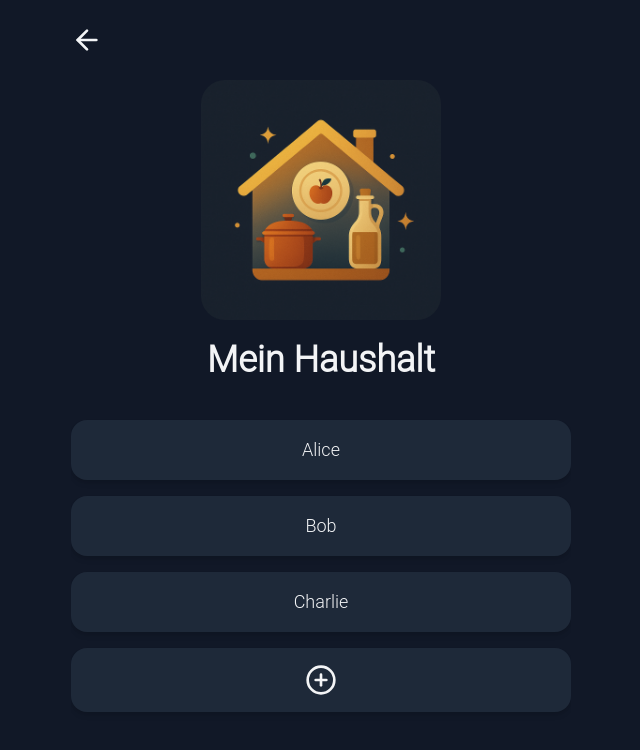
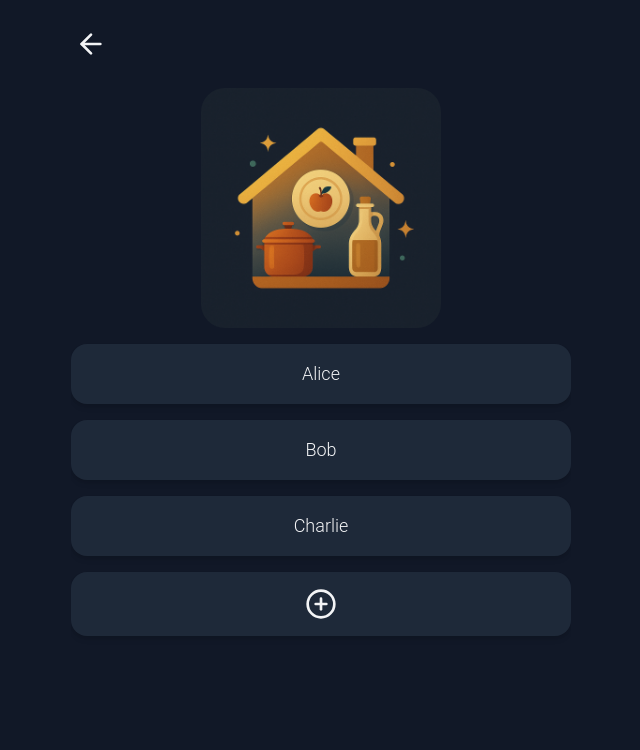
Before and after one commit to BaernHaeckt-MeNeW/MeNeW, a React (Vite) app in the folder frontend/: page /household in a window 1280 px wide. Shown: the top 750 px of the page, without its empty margins (319-959 px from the left). Built offline with nearby package versions, Linux system fonts and the light colour scheme.

Commit message:
navigation

```diff
--- a/frontend/src/components/Card.tsx
+++ b/frontend/src/components/Card.tsx
@@ -1,36 +1,31 @@
-import type {ReactNode} from "react";
+import type { ReactNode } from "react";
 
 interface CardProps {
     text?: string;
     icon?: ReactNode;
     onClick?: () => void;
+    interactive?: boolean;
 }
 
-export default function Card({ text, icon, onClick }: CardProps) {
+export default function Card({ text, icon, onClick, interactive }: CardProps) {
     return (
         <div
-            onClick={onClick}
-            className="
+            onClick={interactive ? onClick : undefined}
+            className={`
         bg-gray-800
         text-gray-100
         px-6 py-4
         rounded-2xl
         shadow-md
-        hover:shadow-lg
-        hover:bg-gray-700
-        transition
-        cursor-pointer
         min-w-[200px]
         text-center
-      "
+        transition
+        ${interactive ? "cursor-pointer hover:shadow-lg hover:bg-gray-700 active:scale-95 active:bg-gray-700" : ""}
+      `}
         >
             {text && <span className="text-lg font-medium block">{text}</span>}
 
-            {icon && (
-                <div className="flex justify-center">
-                    {icon}
-                </div>
-            )}
+            {icon && <div className="flex justify-center">{icon}</div>}
         </div>
     );
 }
--- a/frontend/src/components/Nav.tsx
+++ b/frontend/src/components/Nav.tsx
@@ -2,31 +2,30 @@ import {ArrowLeft} from "lucide-react";
 import * as React from "react";
 
 interface NavProps {
-    backButton?: boolean
+    backButton?: boolean;
     topLeftElement?: React.ReactNode;
     topRightElement?: React.ReactNode;
 }
 
 export default function Nav({backButton, topLeftElement, topRightElement}: NavProps) {
+    const glowClasses =
+        "cursor-pointer p-1 rounded-xl transition " +
+        "hover:drop-shadow-[0_0_8px_rgba(255,255,255,0.6)] " +
+        "active:drop-shadow-[0_0_8px_rgba(255,255,255,0.6)]";
+
     return (
-        <nav className="
-            w-full
-            flex
-            justify-between
-            items-center
-            pb-6
-            ">
+        <nav className="w-full flex justify-between items-center pb-6">
             <div>
-                {backButton ?
-                    <div onClick={() => window.history.back()} className="cursor-pointer">
-                        <ArrowLeft className={"w-8 h-8"}/>
+                {backButton ? (
+                    <div onClick={() => window.history.back()} className={glowClasses}>
+                        <ArrowLeft className="w-8 h-8"/>
                     </div>
-                    : topLeftElement}
+                ) : (
+                    topLeftElement && <div className={glowClasses}>{topLeftElement}</div>
+                )}
             </div>
 
-            <div>
-                {topRightElement}
-            </div>
+            <div className={glowClasses}>{topRightElement}</div>
         </nav>
     );
 }
--- a/frontend/src/pages/Household.tsx
+++ b/frontend/src/pages/Household.tsx
@@ -1,17 +1,18 @@
 import {useEffect} from "react";
 import {PersonCard} from "../components/PersonCard.tsx";
 import Card from "../components/Card.tsx";
-import { CirclePlus  } from "lucide-react";
+import {CirclePlus} from "lucide-react";
 import Nav from "../components/Nav.tsx";
+import {Link} from "react-router-dom";
 
 export default function Household() {
 
     //const [persons, setPersons] = useState<Person[]>([]);
 
-    const persons =[
-        { id: 1, name: "Alice", diets: ["Vegetarian"], tags: [] },
-        { id: 2, name: "Bob", diets: ["Vegan"], tags: [] },
-        { id: 3, name: "Charlie", diets: ["Gluten-Free"], tags: [] },
+    const persons = [
+        {id: 1, name: "Alice", diets: ["Vegetarian"], tags: []},
+        {id: 2, name: "Bob", diets: ["Vegan"], tags: []},
+        {id: 3, name: "Charlie", diets: ["Gluten-Free"], tags: []},
     ]
 
     useEffect(() => {
@@ -20,17 +21,19 @@ export default function Household() {
     }, [])
 
     return <>
-        <Nav backButton />
+        <Nav backButton/>
         <div>
             <img src={"/assets/household_img.png"} alt="Household" className="w-60 h-60 rounded-3xl mx-auto mb-4"/>
         </div>
-        <h1 className={"w-full text-center mb-10 mt-5 text-4xl font-extrabold"}>Mein Haushalt</h1>
         <div className="grid grid-cols-1 gap-4 justify-center">
             {persons.map((person, index) => (
                 <PersonCard key={index} name={person.name}/>
             ))}
-            <Card icon={<CirclePlus  className="w-8 h-8"/>} />
+            <Link to="/new-person">
+                <Card icon={<CirclePlus className="w-8 h-8"/>} interactive/>
+            </Link>
+
         </div>
     </>
-    ;
+        ;
 }
--- a/frontend/src/pages/NewPerson.tsx
+++ b/frontend/src/pages/NewPerson.tsx
@@ -1,3 +1,10 @@
+import Nav from "../components/Nav.tsx";
+
 export function NewPerson() {
-    return <h1 className="text-2xl font-bold ">New Person</h1>;
+    return <>
+
+        <Nav backButton/>
+
+        <h1 className="text-2xl font-bold ">New Person</h1>
+    </>;
 }
```
